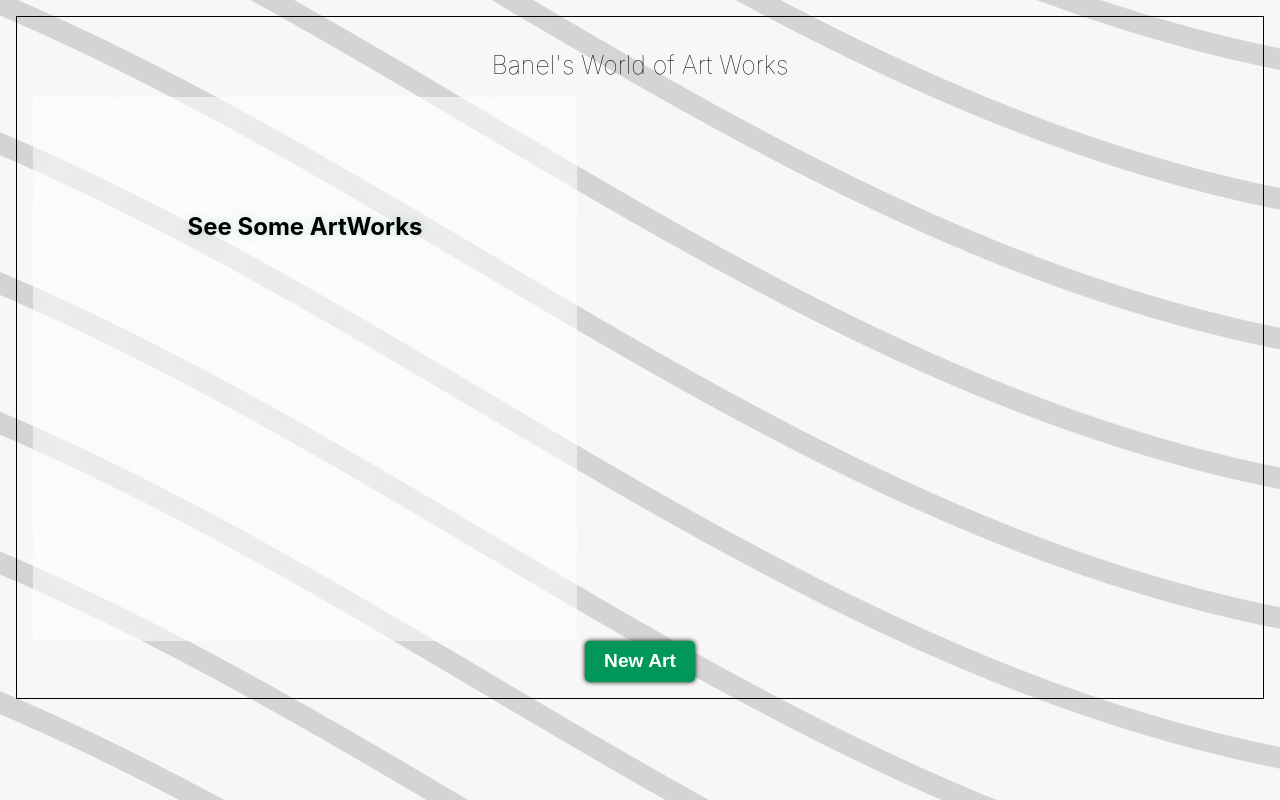
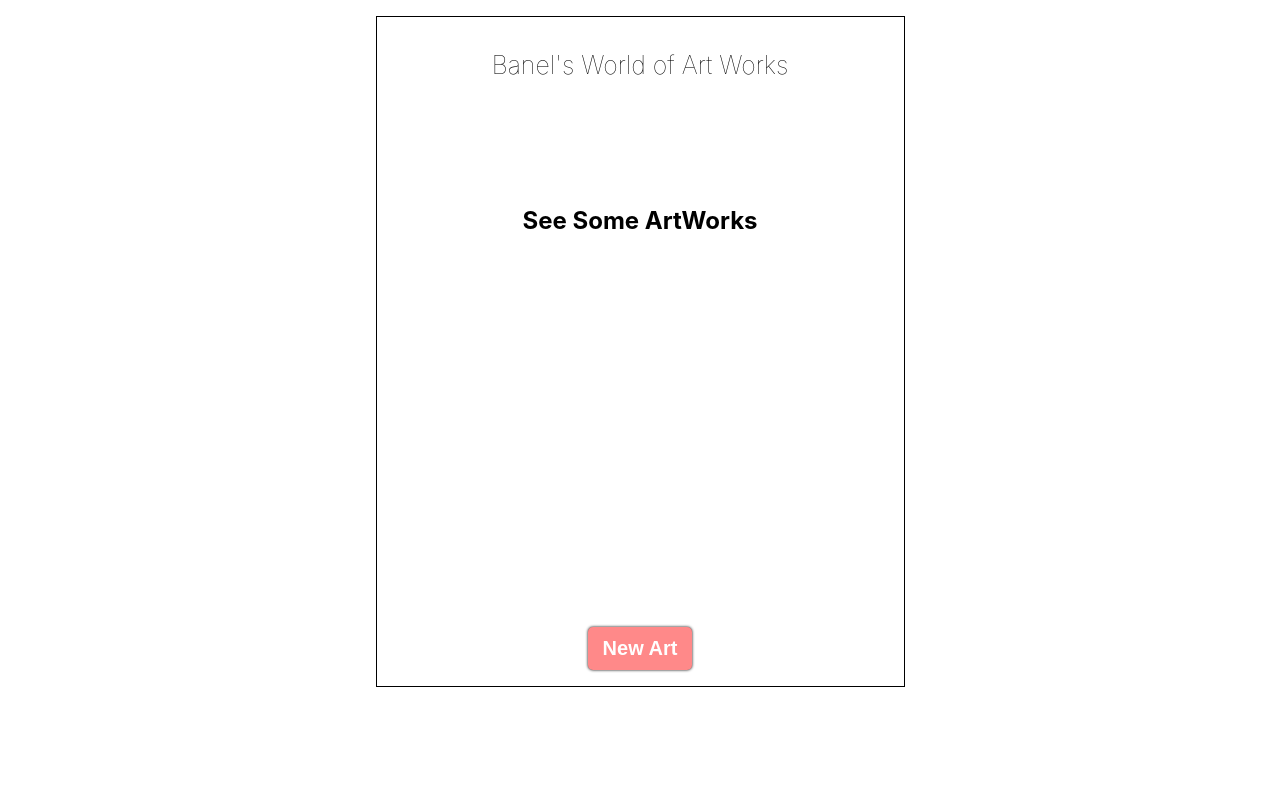
Before and after one commit to bbucknor27/final_project, a React (Create React App) app: page / in a window 1280 px wide. Built offline with nearby package versions, Linux system fonts and the light colour scheme.

Commit message:
styled button

```diff
--- a/src/App.css
+++ b/src/App.css
@@ -1,6 +1,8 @@
 /**/
 body {
-  background: #d9ff00 url("./assets/14206.jpg") no-repeat fixed center;
+  background: #fff;
+  display: flex;
+  justify-content: center;
 }
 
 .App {
@@ -8,8 +10,8 @@ body {
   justify-content: space-between;
   align-items: flex-start;
   flex-wrap: wrap;
-  margin: 1em;
-  padding: 1em;
+  margin: 16px;
+  padding: 16px;
   border: 1px solid rgb(0, 0, 0);
 }
 
@@ -20,28 +22,29 @@ h1 {
 
 .art-container {
   background: radial-gradient(rgba(255, 255, 255, 0.57),rgba(255, 255, 255, 0.53), rgba(255,255,255,0.57),rgba(255, 255, 255, 0.53), rgba(255,255,255,0.57),rgba(255, 255, 255, 0.53), rgba(255,255,255,0.57),rgba(255, 255, 255, 0.53), rgba(255,255,255,0.57),rgba(255, 255, 255, 0.53), rgba(255,255,255,0.57),rgba(255, 255, 255, 0.53), rgba(255,255,255,0.57));
-  padding: 6em 4em;
-  width: 26em;
-  height: 22em;
+  background-image: #fff url("./assets/vecteezy_eye-vector-logo-for-beauty-salon-woman-face-silhouette_6326942.jpg") no-repeat fixed;
+  background-size: 500px;
+  padding: 90px 40px;
+  width: 415px;
+  height: 350px;
   flex-direction: column;
   justify-content: flex-start;
-  text-shadow: 0 0 0.5em rgba(0, 151, 88, 0.253);
 }
 
 button {
-  padding: 0.5em 1em;
+  padding: 10px 15px;
   font-weight: bold;
   border: none;
   outline: none;
-  font-size: 1.2em;
-  background-color: rgb(0, 151, 88);
+  font-size: 20px;
+  background-color: #ff8989;
   color: white;
-  border-radius: 0.25em;
-  box-shadow: 0 0 0.25em black;
+  border-radius: 5px;
+  box-shadow: 0 0 3px black;
 }
 
 button:active {
-  box-shadow: inset 0 0 0.25em black;
+  box-shadow: inset 0 0 3px black;
 }
 
 @media (prefers-reduced-motion: no-preference) {
```
Also changed, not shown: src/assets/vecteezy_eye-vector-logo-for-beauty-salon-woman-face-silhouette_6326942.jpg (added).
